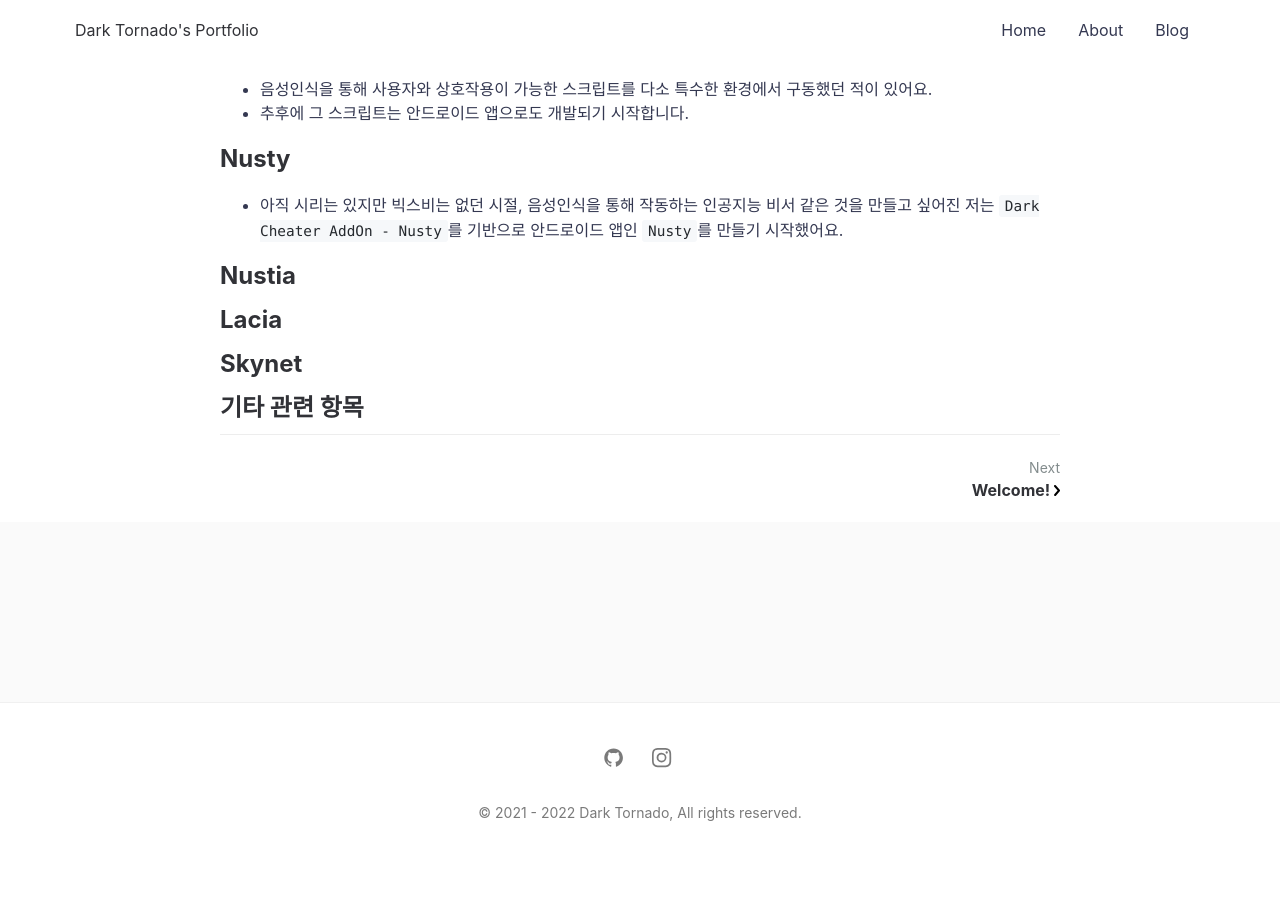
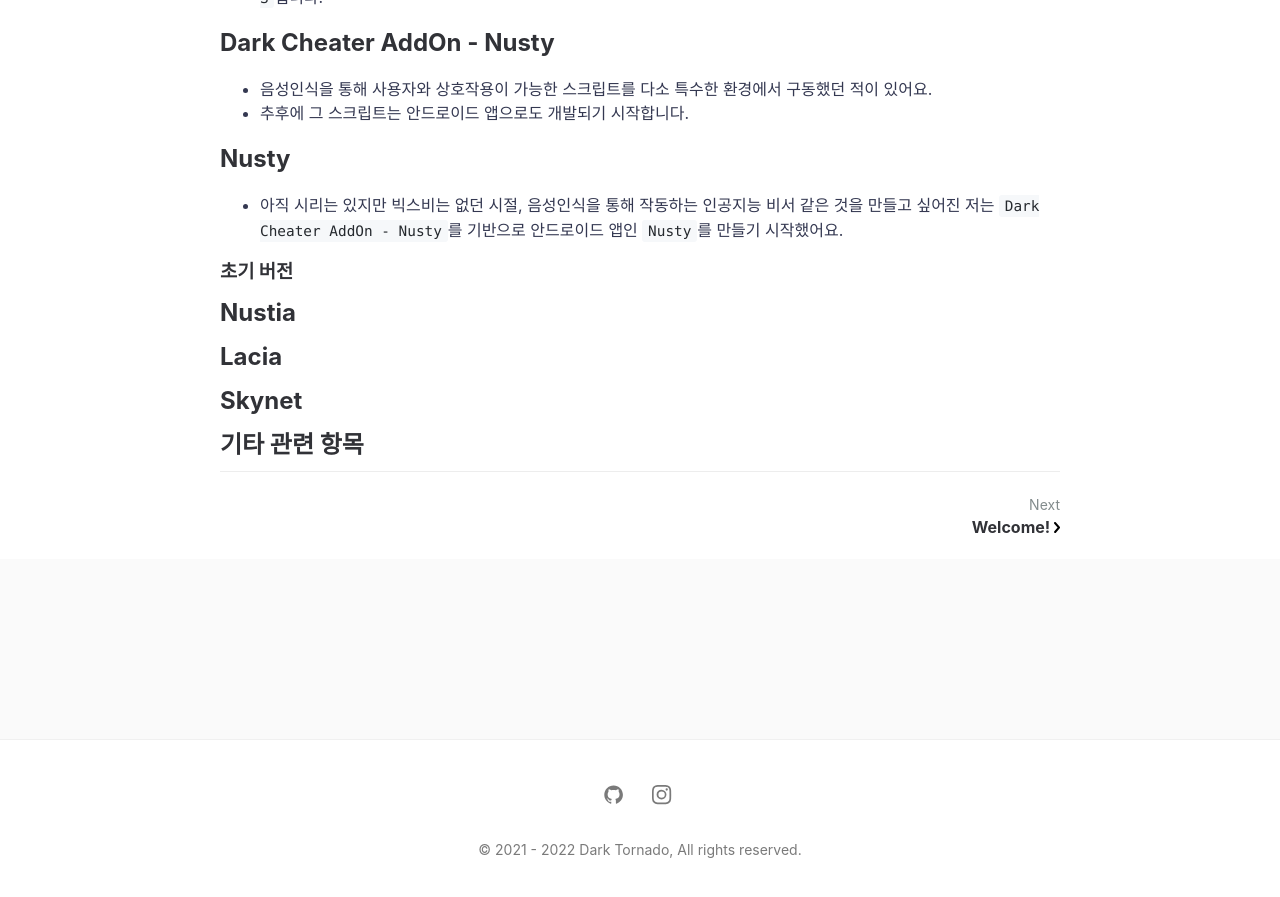
Before and after one commit to DarkTornado/Portfolio, a Jekyll site: the page built from _posts/1970-01-01-project-s.md, in a window 1280 px wide and 900 px high, scrolled down 808 px. Shown: the top 897 px of the window. Built offline with Jekyll 4.4.1, drawn with Linux system fonts in a browser that asks for light colours; comment, search, counter and statistics services are not loaded; before the commit the page ends 1676 px from its top, so only the background shows below that.

Commit message:
Update 1970-01-01-project-s.md

```diff
--- a/_posts/1970-01-01-project-s.md
+++ b/_posts/1970-01-01-project-s.md
@@ -17,6 +17,8 @@ featured-img: Liyuu.jpg
 ## Nusty
 * 아직 시리는 있지만 빅스비는 없던 시절, 음성인식을 통해 작동하는 인공지능 비서 같은 것을 만들고 싶어진 저는 `Dark Cheater AddOn - Nusty`를 기반으로 안드로이드 앱인 `Nusty`를 만들기 시작했어요.
 
+### 초기 버전
+
 ## Nustia
 
 ## Lacia
```
